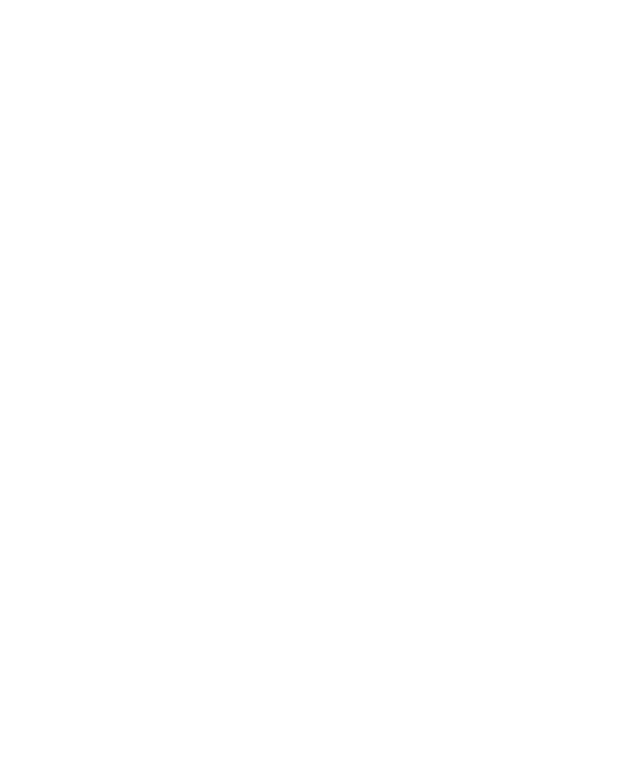
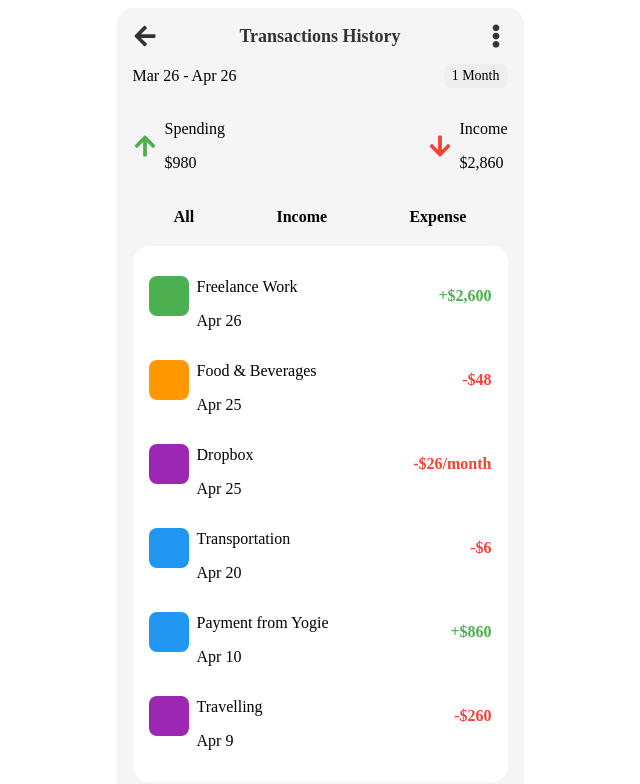
Before and after one commit to 12friky/bankinag-app2, a React (Vite) app: page /notifications in a window 1280 px wide. Before the commit this address had no page. Shown: the top 784 px of the page, without its empty margins (320-960 px from the left). Built offline with nearby package versions, Linux system fonts and the light colour scheme.

Commit message:
doing the transactions history page

```diff
--- a/package.json
+++ b/package.json
@@ -10,9 +10,11 @@
     "preview": "vite preview"
   },
   "dependencies": {
+    "@mui/icons-material": "^5.16.7",
+    "@mui/material": "^5.16.7",
     "react": "^18.3.1",
     "react-dom": "^18.3.1",
-    "react-icons": "^5.2.1",
+    "react-icons": "^5.3.0",
     "react-router-dom": "^6.26.0"
   },
   "devDependencies": {
--- a/src/AppRouter.jsx
+++ b/src/AppRouter.jsx
@@ -1,6 +1,7 @@
 import React from 'react';
 import { BrowserRouter as Router, Route, Routes } from 'react-router-dom';
 import Login from './Components/Mobile/Login/Login';
+import Notifications from './Components/Mobile/ButtonNavigation/Notification/Notifications';
 import Dashboard from './Components/Mobile/Dashbord/Dashboard'; // Ensure the spelling is correct
 
 const AppRouter = () => {
@@ -9,6 +10,8 @@ const AppRouter = () => {
       <Routes>
         <Route path="/" element={<Login />} /> {/* Use element prop for React Router v6 */}
         <Route path="/dashboard" element={<Dashboard />} /> {/* Use element prop for React Router v6 */}
+        <Route path="/notifications" element={<Notifications />} /> {/* Add route for notifications */}
+
       </Routes>
     </Router>
   );
--- /dev/null
+++ b/src/Components/Mobile/ButtonNavigation/Notification/Notification.css
@@ -0,0 +1,134 @@
+.notifications-container {
+    padding: 16px;
+    background-color: #f5f5f5;
+    border-radius: 16px;
+    max-width: 375px;
+    margin: 0 auto;
+  }
+
+  .notifications-header {
+    display: flex;
+    justify-content: space-between;
+    align-items: center;
+    margin-bottom: 16px;
+  }
+
+  .icon {
+    font-size: 24px;
+    color: #333;
+  }
+
+  .notifications-header h2 {
+    flex-grow: 1;
+    text-align: center;
+    margin: 0;
+    font-size: 18px;
+    font-weight: 600;
+  }
+
+  .notifications-date-range {
+    display: flex;
+    justify-content: space-between;
+    align-items: center;
+    margin-bottom: 16px;
+  }
+
+  .date-select {
+    background-color: #eee;
+    padding: 4px 8px;
+    border-radius: 8px;
+    font-size: 14px;
+  }
+
+  .notifications-summary {
+    display: flex;
+    justify-content: space-between;
+    margin-bottom: 16px;
+  }
+
+  .summary-item {
+    display: flex;
+    align-items: center;
+  }
+
+  .summary-item .icon {
+    margin-right: 8px;
+  }
+
+  .up-icon {
+    color: #4caf50;
+  }
+
+  .down-icon {
+    color: #f44336;
+  }
+
+  .notifications-tabs {
+    display: flex;
+    justify-content: space-around;
+    margin-bottom: 16px;
+    font-weight: 600;
+  }
+
+  .notifications-tabs span {
+    cursor: pointer;
+    padding: 4px 12px;
+    border-radius: 8px;
+  }
+
+  .notifications-tabs span:hover {
+    background-color: #ddd;
+  }
+
+  .notifications-list {
+    background-color: white;
+    border-radius: 16px;
+    padding: 16px;
+  }
+
+  .list-item {
+    display: flex;
+    justify-content: space-between;
+    align-items: center;
+    margin-bottom: 16px;
+  }
+
+  .item-icon {
+    width: 40px;
+    height: 40px;
+    border-radius: 8px;
+  }
+
+  .item-info {
+    flex-grow: 1;
+    margin-left: 8px;
+  }
+
+  .item-amount {
+    font-weight: bold;
+    text-align: right;
+  }
+
+  .income {
+    color: #4caf50;
+  }
+
+  .expense {
+    color: #f44336;
+  }
+
+  .green {
+    background-color: #4caf50;
+  }
+
+  .orange {
+    background-color: #ff9800;
+  }
+
+  .purple {
+    background-color: #9c27b0;
+  }
+
+  .blue {
+    background-color: #2196f3;
+  }
--- /dev/null
+++ b/src/Components/Mobile/ButtonNavigation/Notification/Notifications.jsx
@@ -0,0 +1,94 @@
+import React from 'react';
+import './Notification.css';
+import { FaArrowLeft, FaEllipsisV, FaArrowUp, FaArrowDown } from 'react-icons/fa';
+
+const Notifications = () => {
+  return (
+    <div className="notifications-container">
+      <div className="notifications-header">
+        <FaArrowLeft className="icon" />
+        <h2>Transactions History</h2>
+        <FaEllipsisV className="icon" />
+      </div>
+      <div className="notifications-date-range">
+        <span>Mar 26 - Apr 26</span>
+        <div className="date-select">
+          <span>1 Month</span>
+        </div>
+      </div>
+      <div className="notifications-summary">
+        <div className="summary-item">
+          <FaArrowUp className="icon up-icon" />
+          <div>
+            <p>Spending</p>
+            <p>$980</p>
+          </div>
+        </div>
+        <div className="summary-item">
+          <FaArrowDown className="icon down-icon" />
+          <div>
+            <p>Income</p>
+            <p>$2,860</p>
+          </div>
+        </div>
+      </div>
+      <div className="notifications-tabs">
+        <span>All</span>
+        <span>Income</span>
+        <span>Expense</span>
+      </div>
+      <div className="notifications-list">
+        <div className="list-item">
+          <div className="item-icon green"></div>
+          <div className="item-info">
+            <p>Freelance Work</p>
+            <span>Apr 26</span>
+          </div>
+          <p className="item-amount income">+$2,600</p>
+        </div>
+        <div className="list-item">
+          <div className="item-icon orange"></div>
+          <div className="item-info">
+            <p>Food & Beverages</p>
+            <span>Apr 25</span>
+          </div>
+          <p className="item-amount expense">-$48</p>
+        </div>
+        <div className="list-item">
+          <div className="item-icon purple"></div>
+          <div className="item-info">
+            <p>Dropbox</p>
+            <span>Apr 25</span>
+          </div>
+          <p className="item-amount expense">-$26/month</p>
+        </div>
+        <div className="list-item">
+          <div className="item-icon blue"></div>
+          <div className="item-info">
+            <p>Transportation</p>
+            <span>Apr 20</span>
+          </div>
+          <p className="item-amount expense">-$6</p>
+        </div>
+        <div className="list-item">
+          <div className="item-icon blue"></div>
+          <div className="item-info">
+            <p>Payment from Yogie</p>
+            <span>Apr 10</span>
+          </div>
+          <p className="item-amount income">+$860</p>
+        </div>
+        <div className="list-item">
+          <div className="item-icon purple"></div>
+          <div className="item-info">
+            <p>Travelling</p>
+            <span>Apr 9</span>
+          </div>
+          <p className="item-amount expense">-$260</p>
+        </div>
+      </div>
+    </div>
+  );
+};
+
+export default Notifications;
--- a/src/Components/Mobile/Dashbord/Dashboard.jsx
+++ b/src/Components/Mobile/Dashbord/Dashboard.jsx
@@ -2,15 +2,17 @@ import React, { useState } from 'react'; // Import useState for managing state
 import './Dashboard.css';
 import Logo from '../../../../reaoure/lo.jpeg';
 import { FaExchangeAlt, FaBitcoin, FaMoneyCheckAlt, FaUserPlus, FaCreditCard, FaMoneyBillWave, FaHome, FaBell, FaUserCircle, FaCogs, FaComments } from 'react-icons/fa';
+import { useNavigate } from 'react-router-dom';
 
 // Corrected 'reaoure' to 'resource'
 import Flag from '../../../../reaoure/flag.png';
 import Profile from '../../../../reaoure/profile.jfif'; // Corrected 'reaoure' to 'resource'
- // Corrected 'reaoure' to 'resource'
 
 
- const Dashboard = () => {
+
+const Dashboard = () => {
   const [selectedOption, setSelectedOption] = useState('');
+  const navigate = useNavigate(); // Hook to navigate programmatically
 
   const handleChange = (event) => {
     setSelectedOption(event.target.value);
@@ -21,6 +23,10 @@ import Profile from '../../../../reaoure/profile.jfif'; // Corrected 'reaoure' t
     // You can replace the alert with your chat function or a redirect to the chat page
   };
 
+  const handleNotificationClick = () => {
+    navigate('/notifications'); // Redirect to the notification page
+  };
+
   return (
     <div className="dashboardContainer">
       {/* Top Bar */}
@@ -29,10 +35,9 @@ import Profile from '../../../../reaoure/profile.jfif'; // Corrected 'reaoure' t
           <img src={Flag} alt="Language Flag" className="flagIcon" />
           <p className="selectedLanguage">English</p>
         </div>
-        {/* <img src={Logo} alt="Logo" className="logo" /> */}
         <div className="profileSection">
           <img src={Profile} alt="Profile" className="profileIcon" />
-          <div className="notificationBadge">0</div>
+          <div className="notificationBadge" onClick={handleNotificationClick}>0</div>
         </div>
       </div>
 
@@ -97,7 +102,7 @@ import Profile from '../../../../reaoure/profile.jfif'; // Corrected 'reaoure' t
       {/* Bottom Navigation */}
       <div className="bottomNavigation">
         <FaHome className="navIcon" />
-        <FaBell className="navIcon" />
+        <FaBell className="navIcon" onClick={handleNotificationClick} /> {/* Add onClick event */}
         <FaUserCircle className="navIcon" />
         <FaCogs className="navIcon" />
       </div>
```
Also changed, not shown: 1 other file (tests, documents, lock files or other folders).
